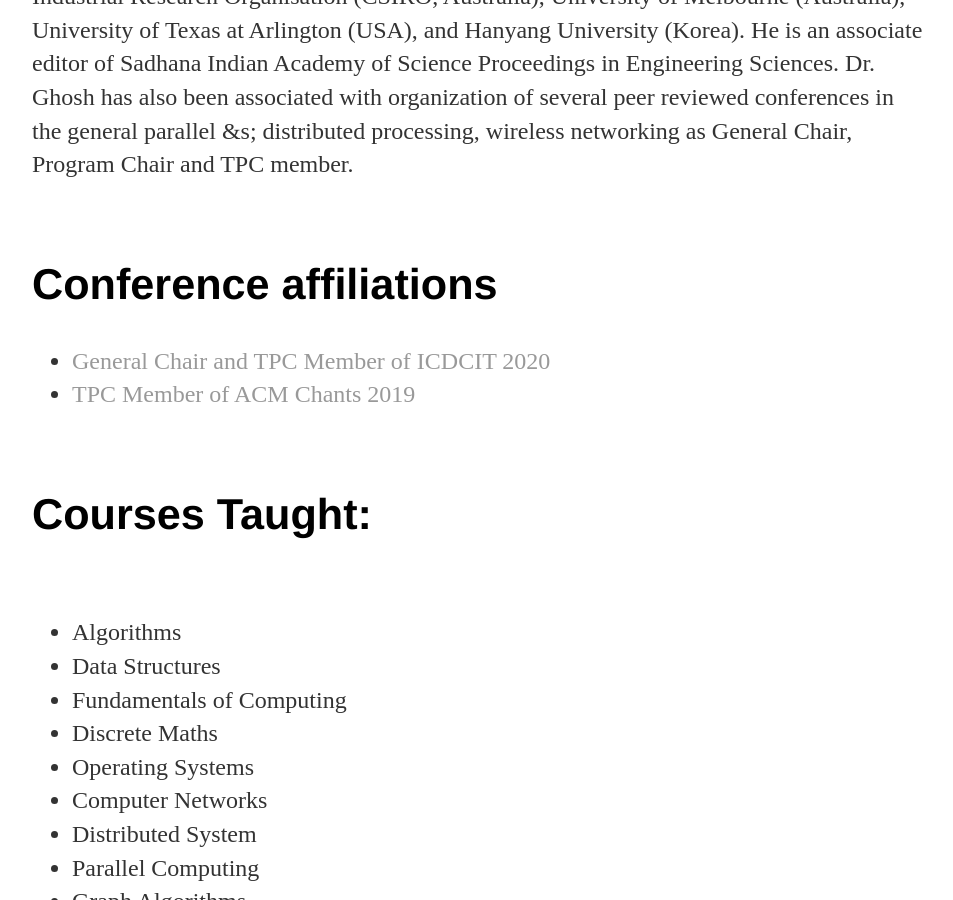
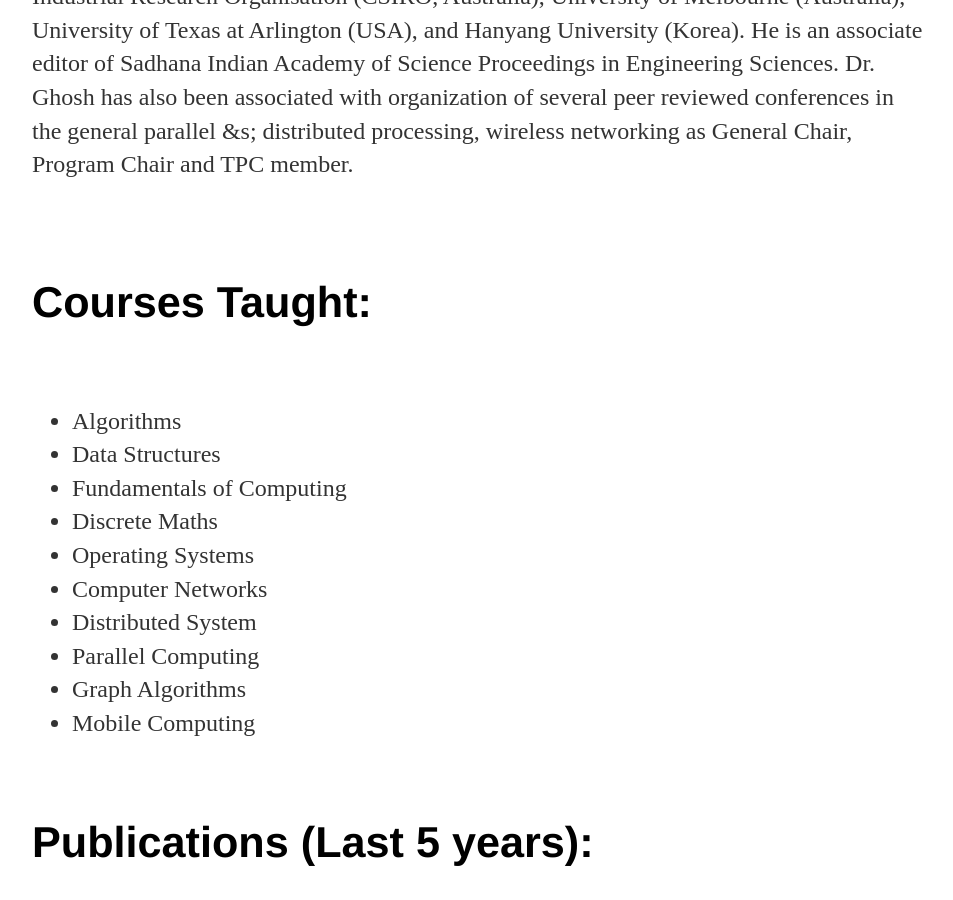
Before and after one commit to rkgIITBh/rk-ghosh.github.io, a Jekyll site: the page built from about/index.html, in a window 1280 px wide and 900 px high, scrolled down 423 px. Shown: the whole window, without its empty margins (160-1113 px from the left). Built offline with Jekyll 4.4.1, drawn with Linux system fonts in a browser that asks for light colours.

Commit message:
Update index.html

```diff
--- a/about/index.html
+++ b/about/index.html
@@ -5,16 +5,16 @@
 
 		<div class="about">
 			<h1>About</h1>
-			<p>Strong education professional, skilled in Distributed Systems, Wireless Networking, Mobile Computing and Wireless Sensor networks. Have been a Professor in the Department of Computer Science and Engineering at IIT Kanpur and IIT Guwahati.
-Dr. Ghosh has worked on several projects related to parallel processing, distributed systems, mobile and cloud computing, some of which involved international collaborations with researchers from the University of Trento (Italy) Airbus Industrie (France), Commonwealth Scientific and Industrial Research Organisation (CSIRO, Australia), University of Melbourne (Australia), University of Texas at Arlington (USA), and Hanyang University (Korea).
-He is an associate editor of Sadhana Indian Academy of Science Proceedings in Engineering Sciences. Dr. Ghosh has also been associated with organization of several peer reviewed conferences in the general parallel &amps; distributed processing, wireless networking as General Chair, Program Chair and TPC member.</p>
+			<p>Strong education professional, skilled in Distributed Systems, Wireless Networking, Mobile Computing and Wireless Sensor
+				networks. Have been a Professor in the Department of Computer Science and Engineering at IIT Kanpur and IIT Guwahati.
+Dr. Ghosh has worked on several projects related to parallel processing, distributed systems, mobile and cloud computing, some of which involved
+international collaborations with researchers from the University of Trento (Italy) Airbus Industrie (France), Commonwealth Scientific and
+Industrial Research Organisation (CSIRO, Australia), University of Melbourne (Australia), University of Texas at Arlington (USA), and
+Hanyang University (Korea). He is an associate editor of Sadhana Indian Academy of Science Proceedings in Engineering Sciences. Dr. Ghosh has also
+been associated with organization of several peer reviewed conferences in the general parallel &amps; distributed processing, wireless networking as
+General Chair, Program Chair and TPC member.</p>
 
 			<br>
-			<h2>Conference affiliations</h2>
-			<ul>
-  <li><a href="https://www.icdcit.ac.in">General Chair and TPC Member of ICDCIT 2020</a></li>
-  <li><a href="http://conferences.ece.unm.edu/chants2019/pcom/">TPC Member of ACM Chants 2019</a></li>
-</ul>
 <br>
 <h2>Courses Taught: </h2>
 <br>
```
